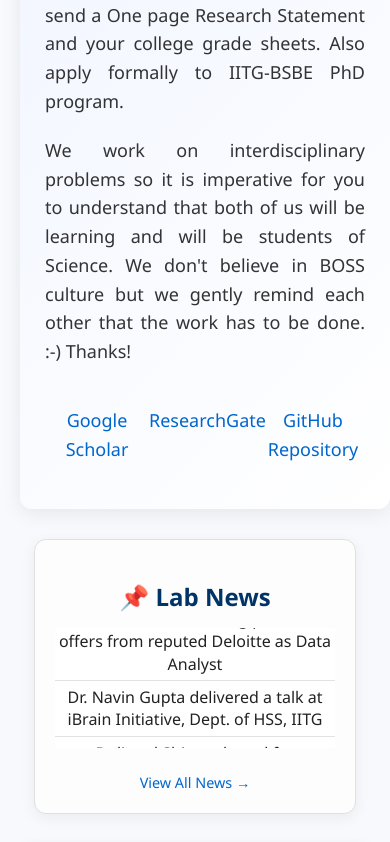
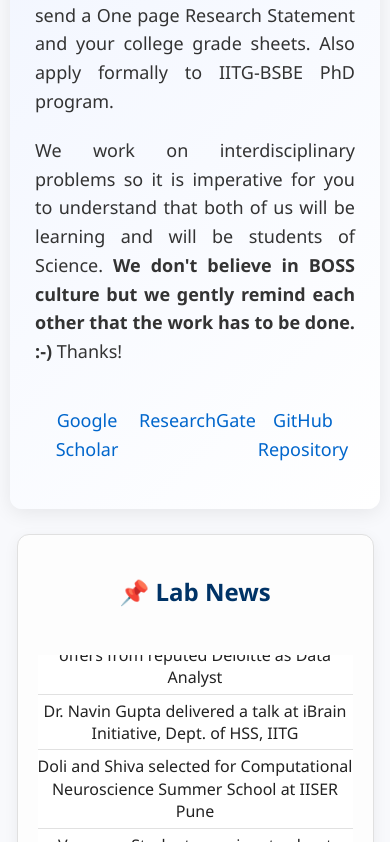
Before and after one commit to hechp2199/NeuralLab_IITG, a React (Create React App) app: page / in a window 390 px wide. Shown: the part 1422-2264 px from the top of the page. Built offline with nearby package versions, Linux system fonts and the light colour scheme.

Commit message:
Home page update- placed research focus and lab news side by side

```diff
--- a/src/components/Home.jsx
+++ b/src/components/Home.jsx
@@ -39,16 +39,17 @@ function Home() {
       </div>
 
       <div className="focus-bulletin-modern">
+        <div className="focus-bulletin-container">
           <div className="research-focus-modern">
             <h2>🔬 Research Focus</h2>
             <p>
-            Broadly the research lab's current focus is two-fold namely <b>EEG-based applications</b> and <b>sMRI-based applications</b>.
+              Broadly the research lab's current focus is two-fold namely <a href='/research'><b>EEG-based applications</b></a> and <a href='/research'><b>sMRI-based applications</b></a>.
             </p>
             <p>
               If this activates your neurons and you see common interest, please drop me an email for B.Tech/M.Tech projects with grade sheets (Opens every summer in my lab). For PhD, please send a One page Research Statement and your college grade sheets. Also apply formally to IITG-BSBE PhD program.
             </p>
             <p>
-            We work on interdisciplinary problems so it is imperative for you to understand that both of us will be learning and will be students of Science. We don't believe in BOSS culture but we gently remind each other that the work has to be done. :-) Thanks!
+              We work on interdisciplinary problems so it is imperative for you to understand that both of us will be learning and will be students of Science. <b>We don't believe in BOSS culture but we gently remind each other that the work has to be done. :-)</b> Thanks!
             </p>
             <div className='links-list-home'>
               <p><a href='https://scholar.google.com/citations?hl=en&user=31K9iDoAAAAJ&view_op=list_works&sortby=pubdate' target='_blank' rel='noreferrer'>Google Scholar</a></p>
@@ -59,6 +60,7 @@ function Home() {
 
           <div className="bulletin-modern">
             <h2>📌 Lab News</h2>
+            <br></br>
             <div className="bulletin-scroll-container">
               <div className="bulletin-scroll-content">
                 <ul>
@@ -68,7 +70,9 @@ function Home() {
                 </ul>
               </div>
             </div>
+            <br></br>
             <a href="/news" className="view-all-link">View All News →</a>
+          </div>
         </div>
 
         <div className="team-grid">
@@ -86,7 +90,7 @@ function Home() {
 
 
       </div>
-    </div>
+    </div >
   );
 }
 
--- a/src/components/css/Home.css
+++ b/src/components/css/Home.css
@@ -28,16 +28,21 @@
   flex-wrap: wrap;
 }
 
+.focus-bulletin-container {
+  display: flex;
+  justify-content: center;
+  gap: 25px;
+}
+
 .research-focus-modern {
-  flex: 1.2;
+  flex: 0 0 68%;
+  width: 68%;
   min-width: 320px;
   padding: 25px;
   border-radius: 12px;
   background: linear-gradient(135deg, #eef3ff, #ffffff);
   box-shadow: 0 4px 20px rgba(0, 0, 0, 0.08);
   text-align: justify;
-  margin: 0 auto 30px auto;
-  width: 80%;
 }
 
 .research-focus-modern h2 {
@@ -54,37 +59,20 @@
 }
 
 .bulletin-modern {
-  flex: 0.8;
+  flex: 0 0 28%;
+  width: 28%;
   min-width: 280px;
   padding: 20px;
   border-radius: 12px;
   background: #fdfdfd;
   border: 1px solid #e0e0e0;
   box-shadow: 0 4px 15px rgba(0, 0, 0, 0.06);
-  position: relative;
-  margin: 0 auto 30px auto;
-  width: 80%;
   text-align: center;
 }
 
 .bulletin-modern h2 {
   margin-bottom: 15px;
   color: #003366;
-}
-
-.bulletin-ticker {
-  height: 60px;
-  overflow: hidden;
-  display: flex;
-  align-items: center;
-}
-
-.bulletin-ticker p {
-  margin: 0;
-  font-size: 1rem;
-  font-weight: 500;
-  color: #222;
-  animation: fadeInOut 4s infinite;
 }
 
 @keyframes fadeInOut {
@@ -108,6 +96,20 @@
     transform: translateY(-20px);
   }
 }
+
+@media (max-width: 900px) {
+  .focus-bulletin-container {
+    flex-direction: column;
+    align-items: center;
+  }
+
+  .research-focus-modern,
+  .bulletin-modern {
+    width: 90%;
+    flex: 0 0 auto;
+  }
+}
+
 
 .view-all-link {
   display: inline-block;
@@ -136,7 +138,7 @@
 }
 
 .bulletin-scroll-container {
-  height: 120px;
+  height: 280px;
   overflow: hidden;
   position: relative;
   background: #fff;
```
Lines whose indentation alone changed are shown as unchanged.
